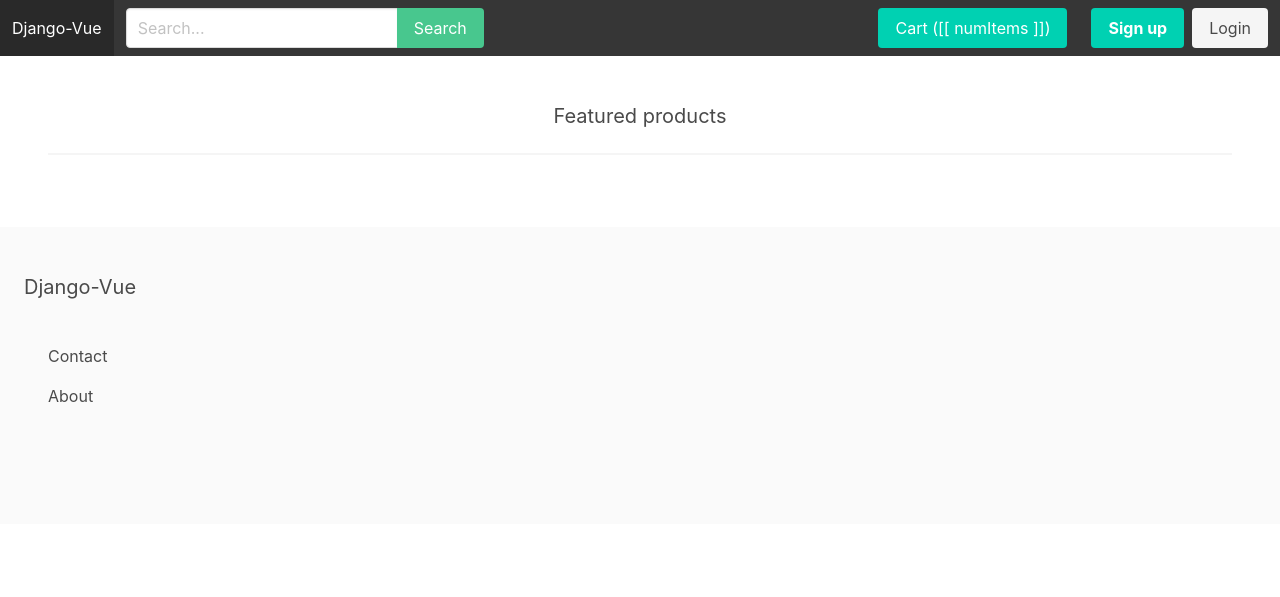
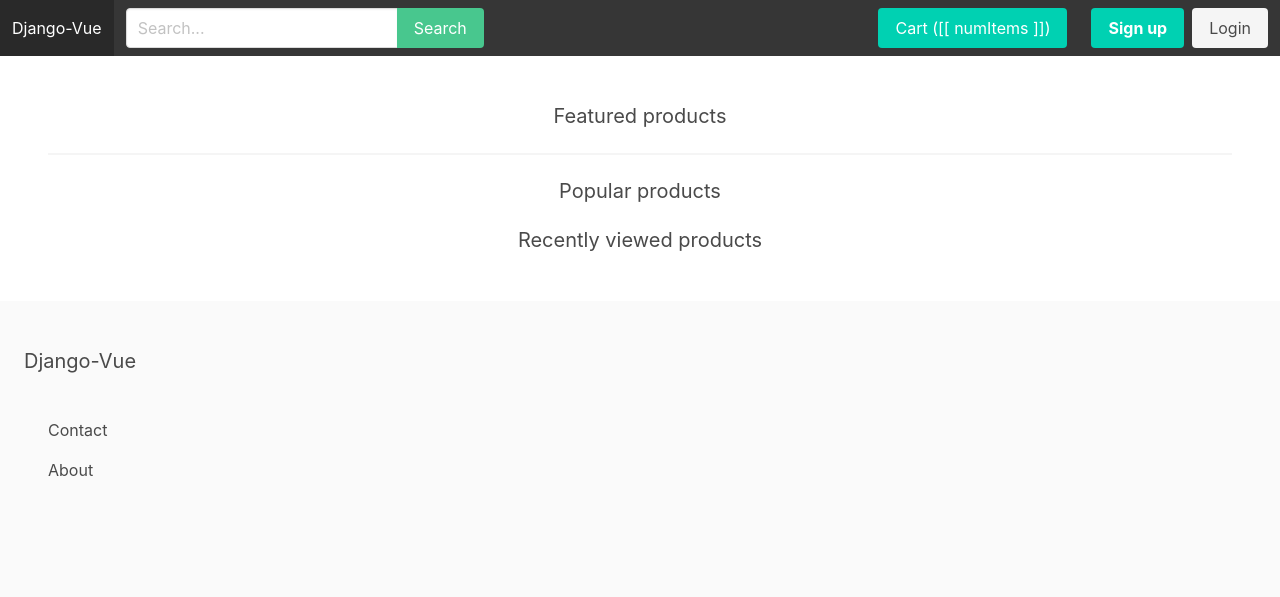
Before and after one commit to oguzhanoxel/Django-Vue, a Django app: template apps/core/templates/frontpage.html in a window 1280 px wide. Shown: the top 597 px of the page. Run offline with Django 3.2, Linux system fonts and the light colour scheme; the template is opened without the code that fills it, so the values that code supplies are empty; some libraries are stand-ins or nearby versions.

Commit message:
25.commit

```diff
--- a/apps/cart/templates/cart.html
+++ b/apps/cart/templates/cart.html
@@ -234,7 +234,7 @@
                 }
 
                 return this.errors.length;
-            }
+            },
             applyCoupon() {
                 if (this.coupon_code !== '') {
                     fetch('/api/can_use/?coupon_code=' + this.coupon_code, {
--- a/apps/core/templates/frontpage.html
+++ b/apps/core/templates/frontpage.html
@@ -19,4 +19,16 @@
             {% endwith %}
         {% endfor %}
     </div>
+
+    <h2 class="subtitle has-text-centered">Popular products</h2>
+
+    {% with popular_products as list_products %}
+        {% include 'parts/product_list.html' %}
+    {% endwith %}
+
+    <h2 class="subtitle has-text-centered">Recently viewed products</h2>
+
+    {% with recently_viewed_products as list_products %}
+        {% include 'parts/product_list.html' %}
+    {% endwith %}
 {% endblock %}
--- a/apps/core/views.py
+++ b/apps/core/views.py
@@ -12,10 +12,14 @@
 def frontpage(request):
     products = Product.objects.filter(is_featured=True)
     featured_categories = Category.objects.filter(is_featured=True)
+    popular_products = Product.objects.all().order_by('-num_visits')[0:4]
+    recently_viewed_products = Product.objects.all().order_by('-last_visit')[0:4]
 
     context = {
         'products': products,
         'featured_categories': featured_categories,
+        'popular_products': popular_products,
+        'recently_viewed_products': recently_viewed_products,
     }
     return render(request, 'frontpage.html', context)
 
--- a/apps/store/views.py
+++ b/apps/store/views.py
@@ -1,4 +1,5 @@
 import random
+from datetime import datetime
 from django.shortcuts import render, redirect, get_object_or_404
 from django.db.models import Q
 
@@ -32,6 +33,9 @@
 
 def product_detail(request, category_slug, slug):
     product = get_object_or_404(Product, slug=slug)
+    product.num_visits = product.num_visits + 1
+    product.last_visit = datetime.now()
+    product.save()
 
     # Add review
     if request.method == 'POST' and request.user.is_authenticated:
```
Also changed, not shown: apps/store/models.py (+12 -0 lines), apps/store/migrations/0012_auto_20201221_1752.py (added), db.sqlite3 (added), 1 other file.
